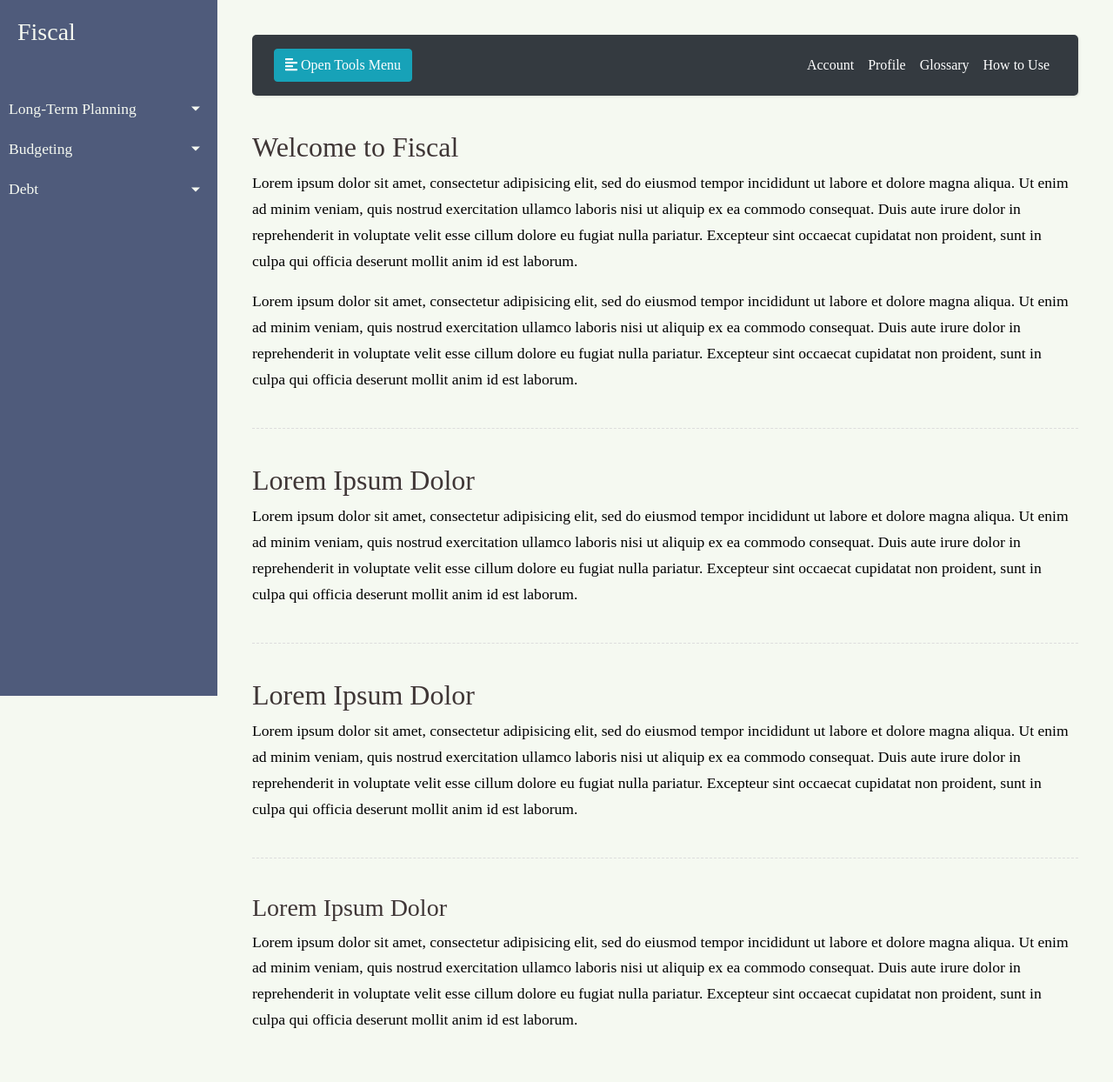
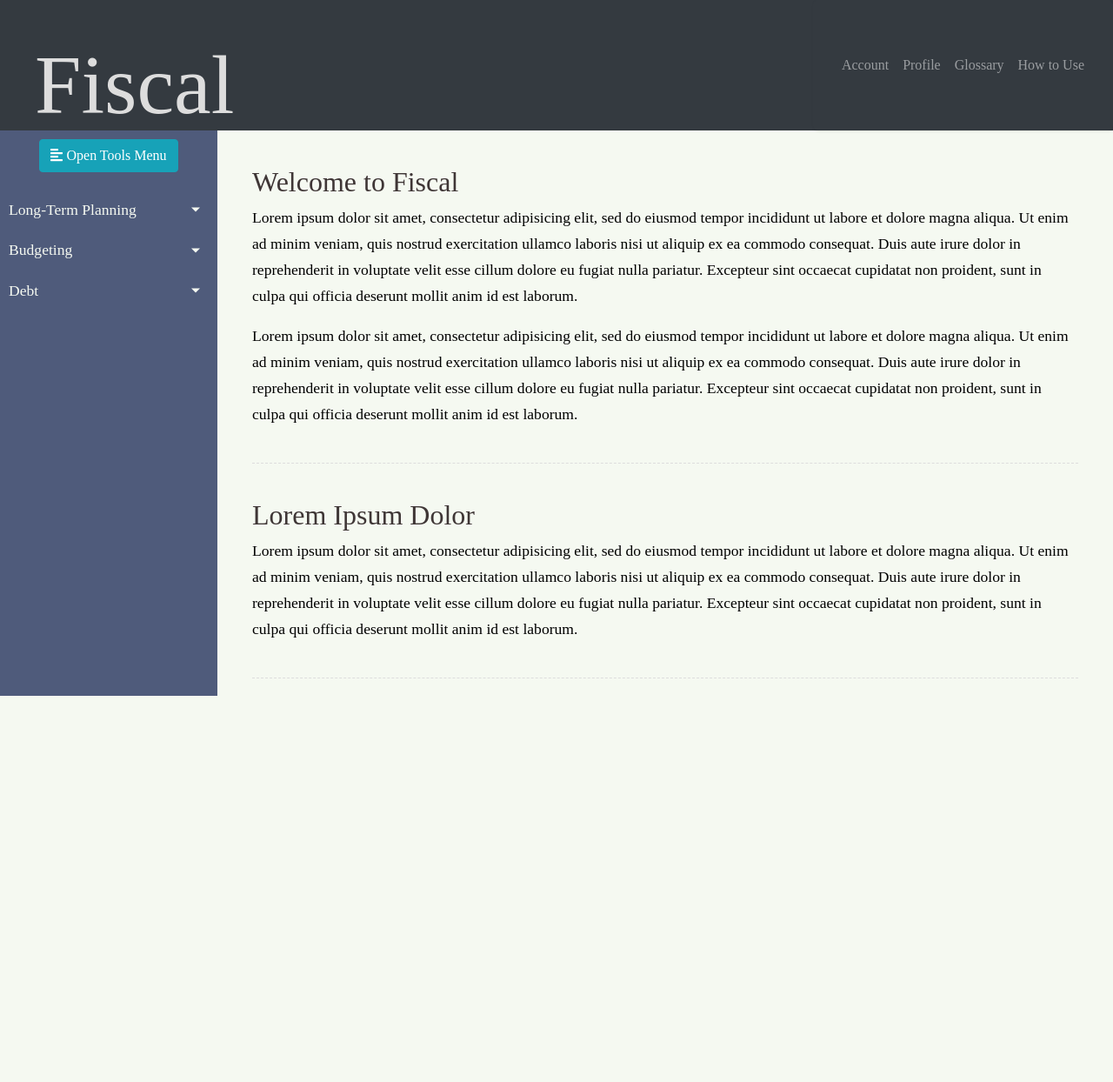
Before and after one commit to CIS-Projects-in-CS-S21/pro-fiscal, a Django app: page / in a window 1280 px wide. Shown: the whole page at 87% size. After the commit the page ends 800 px from the top, so only its background shows below. Run offline with Django 3.2, Linux system fonts and the light colour scheme; some libraries are stand-ins or nearby versions.

Commit message:
FIS-28 Tried out toggle in sidenav

```diff
--- a/fiscal/static/css/home.css
+++ b/fiscal/static/css/home.css
@@ -24,10 +24,10 @@ a:focus {
 
 .navbar {
     padding: 15px 10px;
-    background: #fff;
+    /*background: #fff;*/
     border: none;
     border-radius: 5px;
-    margin-bottom: 40px;
+    /*margin-bottom: 40px;*/
     box-shadow: 1px 1px 3px rgba(0, 0, 0, 0.1);
 }
 
@@ -47,6 +47,29 @@ a:focus {
     border-bottom: 1px dashed #ddd;
     margin: 40px 0;
 }
+/* ---------------------------------------------------
+    TopNav STYLE
+----------------------------------------------------- */
+#topNav {
+    position: fixed;
+    top: 0;
+    left: 0;
+    width: 100%;
+    height: 150px;
+    display: flex;
+    flex-direction: row;
+    justify-content: space-between;
+
+
+
+}
+
+#topNav h3{
+    padding-top: 40px;
+    padding-left: 40px;
+    color: #DDD;
+    font-size: 6rem;
+}
 
 /* ---------------------------------------------------
     SIDEBAR STYLE
@@ -60,7 +83,7 @@ a:focus {
 #sidebar {
     width: 250px;
     position: fixed;
-    top: 0;
+    top: 150px;
     left: 0;
     height: 100vh;
     z-index: 999;
@@ -69,12 +92,13 @@ a:focus {
     transition: all 0.3s;
 }
 
-#sidebar.active {
-    margin-left: -250px;
-}
+
+
 
 #sidebar .sidebar-header {
-    padding: 20px;
+    /*padding: 20px;*/
+    margin-top: 10px;
+    text-align: center;
 }
 
 #sidebar ul.components {
@@ -97,6 +121,7 @@ a:focus {
     background: #F5F9F1;
 }
 
+
 a[data-toggle="collapse"] {
     position: relative;
 }
@@ -115,6 +140,25 @@ ul ul a {
     background: #72889F;
 }
 
+#sidebar.active {
+    width: 50px;
+}
+
+#sidebar.active button{
+    width: 30px;
+    padding: 8px 0px;
+}
+
+/*.sidebar-header .active{*/
+/*    padding: 10px;*/
+/*    !*text-align: center;*!*/
+/*}*/
+
+#sidebar.active ul,
+#sidebar.active span {
+    display: none;
+}
+
 /* ---------------------------------------------------
     CONTENT STYLE
 ----------------------------------------------------- */
@@ -124,13 +168,14 @@ ul ul a {
     padding: 40px;
     min-height: 100vh;
     transition: all 0.3s;
-    position: absolute;
-    top: 0;
+    position: fixed;
+    top: 150px;
     right: 0;
+
 }
 
 #content.active {
-    width: 100%;
+    width: calc(100% - 50px);
 }
 
 #content a:link {
@@ -151,7 +196,7 @@ ul ul a {
 
 @media (max-width: 768px) {
     #sidebar {
-        margin-left: -250px;
+        margin-left: -200px;
     }
     #sidebar.active {
         margin-left: 0;
@@ -160,7 +205,7 @@ ul ul a {
         width: 100%;
     }
     #content.active {
-        width: calc(100% - 250px);
+        width: calc(100% - 50px);
     }
     #sidebarCollapse span {
         display: none;
--- a/fiscal/templates/fiscal/base.html
+++ b/fiscal/templates/fiscal/base.html
@@ -34,7 +34,11 @@
         <!-- Sidebar for different Fiscal tools  -->
         <nav id="sidebar">
             <div class="sidebar-header">
-                <h3>Fiscal</h3>
+
+                <button type="button" id="sidebarCollapse" class="btn btn-info">
+                        <i class="fas fa-align-left"></i>
+                        <span>Open Tools Menu</span>
+                </button>
             </div>
 
             <ul class="list-unstyled components">
@@ -89,17 +93,13 @@
             </ul>
         </nav>
 
-        <!-- Page Content -->
-        <div id="content">
+        <div id="topNav" class="bg-dark">
 
+            <h3>Fiscal</h3>
             <!-- Navbar -->
             <nav class="navbar navbar-expand-lg navbar-dark bg-dark">
                 <div class="container-fluid">
 
-                    <button type="button" id="sidebarCollapse" class="btn btn-info">
-                        <i class="fas fa-align-left"></i>
-                        <span>Open Tools Menu</span>
-                    </button>
 
                     <button class="btn btn-info d-inline-block d-lg-none ml-auto" type="button" data-toggle="collapse"
                         data-target="#navbarSupportedContent" aria-controls="navbarSupportedContent"
@@ -133,6 +133,12 @@
                     </div>
                 </div>
             </nav>
+        </div>
+
+        <!-- Page Content -->
+        <div id="content">
+
+
 
             <h2>Welcome to Fiscal</h2>
             <p>Lorem ipsum dolor sit amet, consectetur adipisicing elit, sed do eiusmod tempor incididunt ut labore et
```
